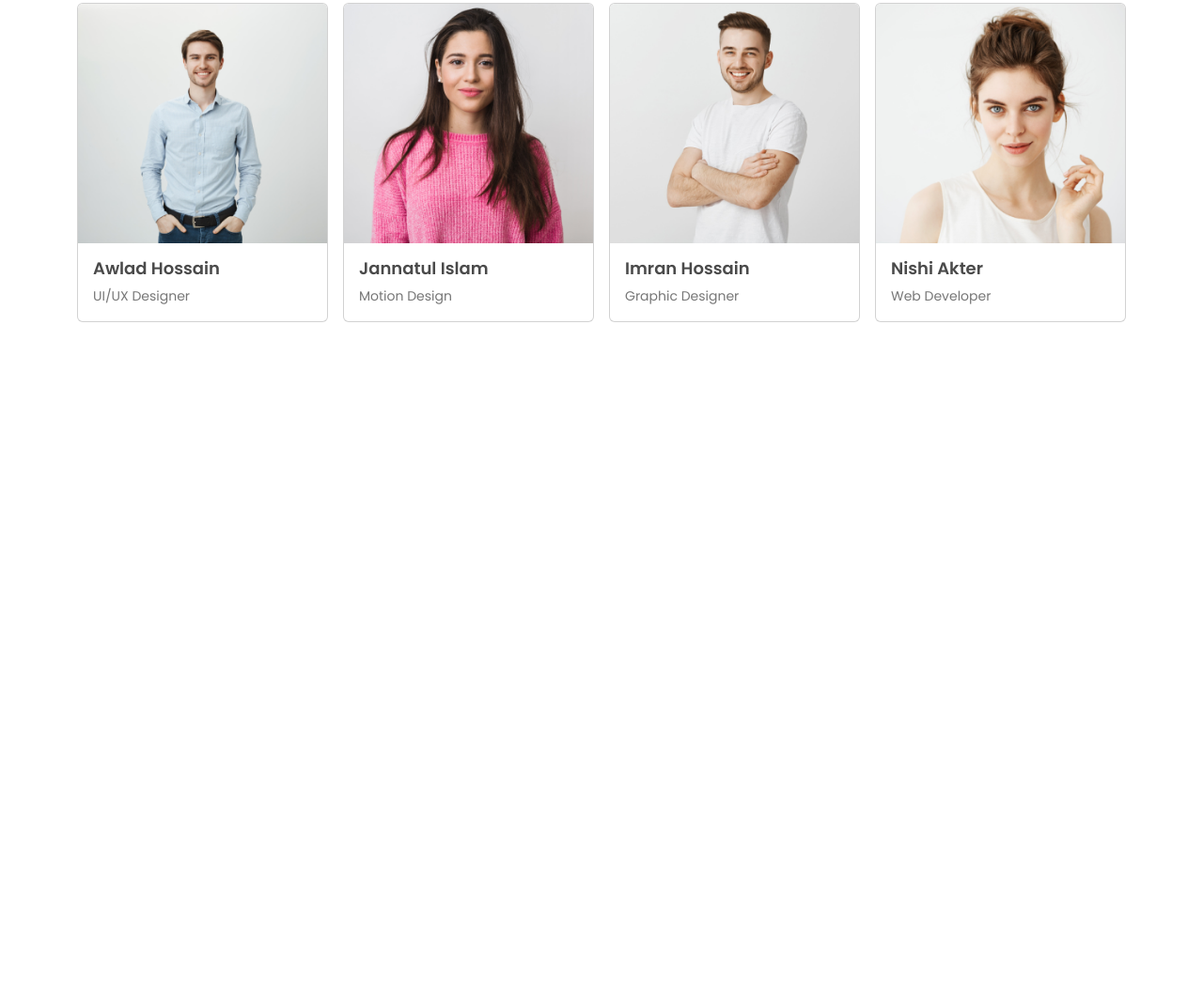
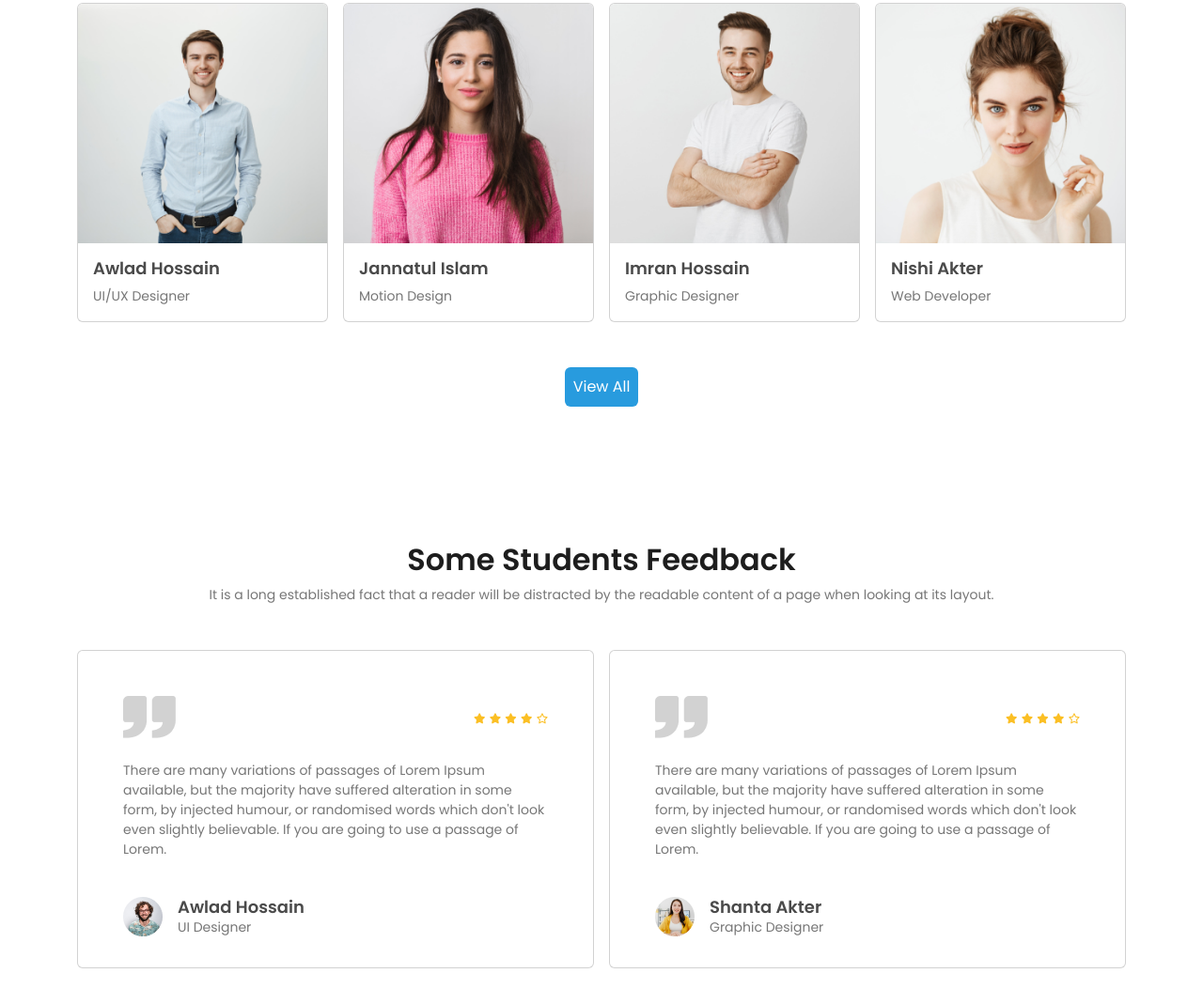
Before and after one commit to Ashik-Programmer/edTech, a plain HTML site: page index.html in a window 1280 px wide. Shown: the part 2686-3755 px from the top of the page at 94% size. Before the commit the page ends 3077 px from the top, so only its background shows below. Drawn offline with nearby package versions, Linux system fonts and the light colour scheme.

Commit message:
Students Feedback added

```diff
--- a/index.html
+++ b/index.html
@@ -15,6 +15,9 @@
 
     <!-- coustom css -->
     <link rel="stylesheet" href="style.css">
+
+    <!-- fontawesome -->
+    <script src="https://kit.fontawesome.com/732ef16564.js" crossorigin="anonymous"></script>
 </head>
 
 <body>
@@ -399,9 +402,102 @@
                         </div>
                     </div>
                 </div>
+                <div class="text-center my-5">
+                    <button class="btn btn-bg p-2">View All</button>
+                </div>
             </div>
         </section>
         <!-- successfull students section end -->
+
+        <!-- feedback section start -->
+        <section class="container">
+            <div class="row">
+                <div class="col-md-12 ">
+                    <div class="successfull-student text-center my-5">
+                        <div>
+                            <h2>Some Students Feedback</h2>
+                            <p class="nav-header">It is a long established fact that a reader will be distracted by the
+                                readable
+                                content of a page when
+                                looking at its layout.</p>
+                        </div>
+                    </div>
+                </div>
+            </div>
+            <div class="row mb-5 g-3">
+                <div class="col-sm-6">
+                    <div class="card">
+                        <div class="card-body p-5 pb-3">
+                            <div class="d-flex align-items-center justify-content-between">
+                                <div>
+                                    <img src="images/comma.png" alt="">
+                                </div>
+                                <div>
+                                    <i class="fa-solid fa-star"></i>
+                                    <i class="fa-solid fa-star"></i>
+                                    <i class="fa-solid fa-star"></i>
+                                    <i class="fa-solid fa-star"></i>
+                                    <i class="fa-regular fa-star"></i>
+                                </div>
+                            </div>
+
+                            <p class="card-text nav-header my-4">There are many variations of passages of Lorem Ipsum
+                                available, but the
+                                majority have suffered alteration in some form, by injected humour, or randomised words
+                                which don't look even slightly believable. If you are going to use a passage of Lorem.
+                            </p>
+
+                            <div class="d-flex align-items align-items-center">
+                                <div>
+                                    <img src="images/student/student-5.png" alt="">
+                                </div>
+                                <div class="student-info mt-3 ms-3">
+                                    <h5 class="mb-0">Awlad Hossain</h5>
+                                    <p class="nav-header">UI Designer</p>
+                                </div>
+                            </div>
+
+                        </div>
+                    </div>
+                </div>
+                <div class="col-sm-6">
+                    <div class="card">
+                        <div class="card-body p-5 pb-3">
+                            <div class="d-flex align-items-center justify-content-between">
+                                <div>
+                                    <img src="images/comma.png" alt="">
+                                </div>
+                                <div>
+                                    <i class="fa-solid fa-star"></i>
+                                    <i class="fa-solid fa-star"></i>
+                                    <i class="fa-solid fa-star"></i>
+                                    <i class="fa-solid fa-star"></i>
+                                    <i class="fa-regular fa-star"></i>
+                                </div>
+                            </div>
+
+                            <p class="card-text nav-header my-4">There are many variations of passages of Lorem Ipsum
+                                available, but the
+                                majority have suffered alteration in some form, by injected humour, or randomised words
+                                which don't look even slightly believable. If you are going to use a passage of Lorem.
+                            </p>
+
+                            <div class="d-flex align-items align-items-center">
+                                <div>
+                                    <img src="images/student/student-6.png" alt="">
+                                </div>
+                                <div class="student-info mt-3 ms-3">
+                                    <h5 class="mb-0">Shanta Akter</h5>
+                                    <p class="nav-header">Graphic Designer</p>
+                                </div>
+                            </div>
+
+                        </div>
+                    </div>
+                </div>
+            </div>
+        </section>
+        <!-- feedback section end -->
     </main>
     <!-- Courses section end -->
 
--- a/style.css
+++ b/style.css
@@ -74,3 +74,8 @@ body {
     font-size: 18px;
     color: #4A4A4A;
 }
+
+.fa-star {
+    font-size: 11px;
+    color: #FBBF24;
+}
```
